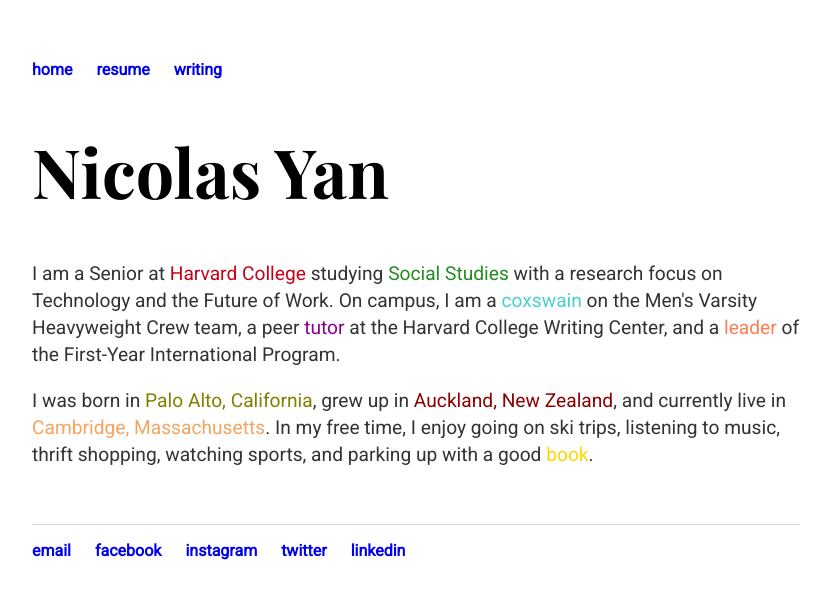
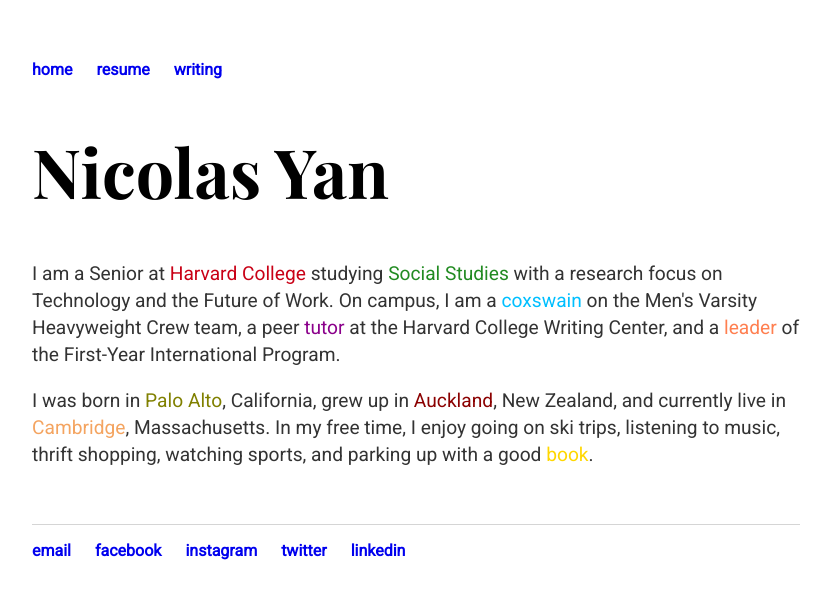
Before and after one commit to nicolas-yan/nicolas-yan.github.io, a Jekyll site: the page built from index.html, in a window 1280 px wide. Shown: the top 599 px of the page, without its empty margins (224-1054 px from the left). Built offline with Jekyll 4.4.1, drawn with Linux system fonts in a browser that asks for light colours.

Commit message:
Update index.html

```diff
--- a/index.html
+++ b/index.html
@@ -4,8 +4,8 @@
 ---
 <div class="blurb">
 	<h1>Nicolas Yan</h1>
-	<p>I am a Senior at <a href="https://college.harvard.edu" style="color:#c90016;">Harvard College</a> studying <a href="https://socialstudies.fas.harvard.edu/" style="color:#228B22;">Social Studies</a> with a research focus on Technology and the Future of Work. On campus, I am a <a href="https://gocrimson.com/sports/mcrew-hw/2019-20/bios/yan_nicolas_y7ex" style="color:#48D1CC;">coxswain</a> on the Men's Varsity Heavyweight Crew team, a peer <a href="https://writingcenter.fas.harvard.edu/" style="color:#8B008B;">tutor</a> at the Harvard College Writing Center, and a <a href="https://fip-fas.harvard.edu/nicolas-yan" style="color:#FF7F50;">leader</a> of the First-Year International Program.</p>
-	<p>I was born in <a href="https://www.google.com/maps/place/Stanford+Children's+Health+%7C+Lucile+Packard+Children's+Hospital+Stanford/@37.4360615,-122.2090439,13z/data=!4m5!3m4!1s0x808fa4cd4e3e1f87:0x2c282b9a6dbf354a!8m2!3d37.436065!4d-122.1740253" style="color:#808000;">Palo Alto, California</a>, grew up in <a href="https://www.google.com/maps/place/King's+College/@-36.9569334,174.8293523,15z/data=!4m5!3m4!1s0x6d0d4e92f0df63c3:0x51bcd3a5b851c0a!8m2!3d-36.9569337!4d174.838107" style="color:#8B0000;">Auckland, New Zealand</a>, and currently live in <a href="https://www.google.com/maps/place/Winthrop+House,+Cambridge,+MA+02138/@42.3701655,-71.123619,16z/data=!4m5!3m4!1s0x89e3775d054d3579:0x8a91cd3ea2fb823b!8m2!3d42.3701488!4d-71.1192282" style="color:#F4A460;">Cambridge, Massachusetts</a>. In my free time, I enjoy going on ski trips, listening to music, thrift shopping, watching sports, and parking up with a good <a href="https://www.goodreads.com/user/show/44310786-nicolas-yan" style="color:#FFD700;">book</a>.</p>
+	<p>I am a Senior at <a href="https://college.harvard.edu" style="color:#c90016;">Harvard College</a> studying <a href="https://socialstudies.fas.harvard.edu/" style="color:#228B22;">Social Studies</a> with a research focus on Technology and the Future of Work. On campus, I am a <a href="https://gocrimson.com/sports/mcrew-hw/2019-20/bios/yan_nicolas_y7ex" style="color:#00BFFF;">coxswain</a> on the Men's Varsity Heavyweight Crew team, a peer <a href="https://writingcenter.fas.harvard.edu/" style="color:#8B008B;">tutor</a> at the Harvard College Writing Center, and a <a href="https://fip-fas.harvard.edu/nicolas-yan" style="color:#FF7F50;">leader</a> of the First-Year International Program.</p>
+	<p>I was born in <a href="https://www.google.com/maps/place/Stanford+Children's+Health+%7C+Lucile+Packard+Children's+Hospital+Stanford/@37.4360615,-122.2090439,13z/data=!4m5!3m4!1s0x808fa4cd4e3e1f87:0x2c282b9a6dbf354a!8m2!3d37.436065!4d-122.1740253" style="color:#808000;">Palo Alto</a>, California, grew up in <a href="https://www.google.com/maps/place/King's+College/@-36.9569334,174.8293523,15z/data=!4m5!3m4!1s0x6d0d4e92f0df63c3:0x51bcd3a5b851c0a!8m2!3d-36.9569337!4d174.838107" style="color:#8B0000;">Auckland</a>, New Zealand, and currently live in <a href="https://www.google.com/maps/place/Winthrop+House,+Cambridge,+MA+02138/@42.3701655,-71.123619,16z/data=!4m5!3m4!1s0x89e3775d054d3579:0x8a91cd3ea2fb823b!8m2!3d42.3701488!4d-71.1192282" style="color:#F4A460;">Cambridge</a>, Massachusetts. In my free time, I enjoy going on ski trips, listening to music, thrift shopping, watching sports, and parking up with a good <a href="https://www.goodreads.com/user/show/44310786-nicolas-yan" style="color:#FFD700;">book</a>.</p>
 	<br>
 	<br>
 </div><!-- /.blurb -->
```
